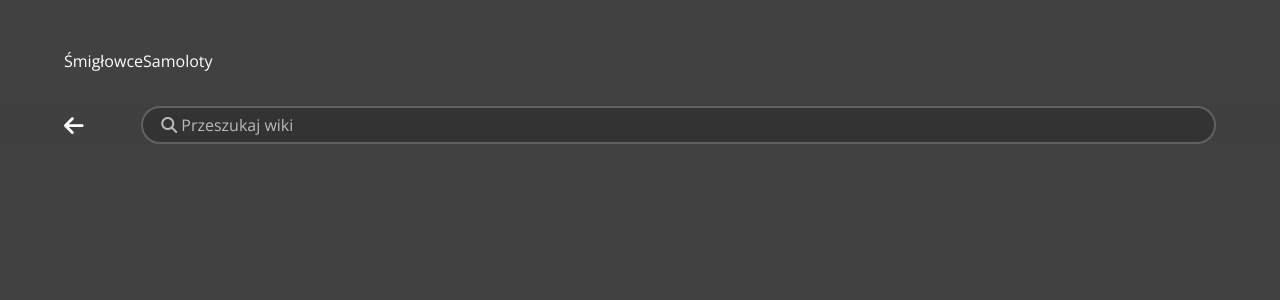
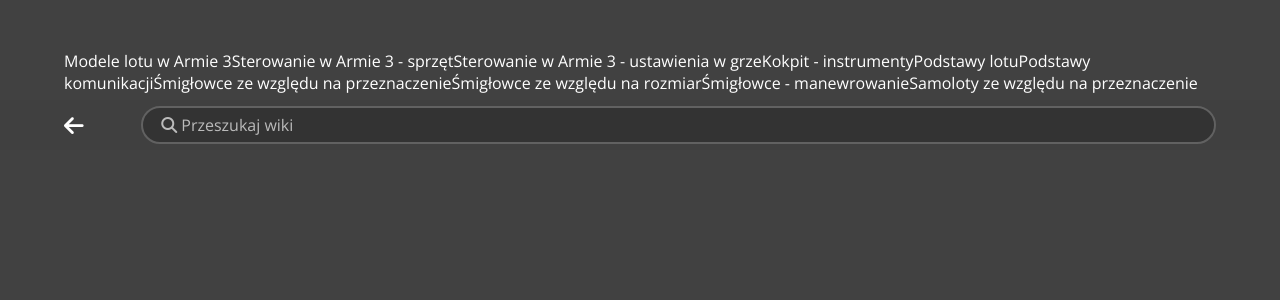
Before and after one commit to Pawel2923/PTAP, a React (Create React App) app: page /search in a window 1280 px wide. Shown: the top 300 px of the page. Built offline with nearby package versions, Linux system fonts and the light colour scheme.

Commit message:
Create search list

```diff
--- a/src/components/Search/Search.js
+++ b/src/components/Search/Search.js
@@ -1,18 +1,8 @@
 import React, { useState, useRef, useEffect } from "react";
 import { Link, useLocation, useNavigate } from "react-router-dom";
 
+import searchList from "./SearchList.json";
 import classes from "./Search.module.css";
-
-const searchList = [
-  {
-    name: "Śmigłowce",
-    address: "/wiki/heli-light",
-  },
-  {
-    name: "Samoloty",
-    address: "/planes",
-  },
-];
 
 const Search = () => {
   const navigate = useNavigate();
@@ -90,8 +80,8 @@ const Search = () => {
         )}
       </form>
       <div className={classes.content}>
-        {searchList.map((item, index) => (
-          <Link key={index} to={item.address}>{item.name}</Link>
+        {searchList.map((item, key) => (
+          <Link key={key} to={item.address}>{item.name}</Link>
         ))}
       </div>
     </div>
--- /dev/null
+++ b/src/components/Search/SearchList.json
@@ -0,0 +1,42 @@
+[
+  {
+    "name": "Modele lotu w Armie 3",
+    "address": "/wiki/flight-models"
+  },
+  {
+    "name": "Sterowanie w Armie 3 - sprzęt",
+    "address": "/wiki/settings-gear"
+  },
+  {
+    "name": "Sterowanie w Armie 3 - ustawienia w grze",
+    "address": "/wiki/settings-ingame"
+  },
+  {
+    "name": "Kokpit - instrumenty",
+    "address": "/wiki/flight-instruments"
+  },
+  {
+    "name": "Podstawy lotu",
+    "address": "/wiki/flight-basics"
+  },
+  {
+    "name": "Podstawy komunikacji",
+    "address": "/wiki/flight-comms"
+  },
+  {
+    "name": "Śmigłowce ze względu na przeznaczenie",
+    "address": "/wiki/heli-purpose"
+  },
+  {
+    "name": "Śmigłowce ze względu na rozmiar",
+    "address": "/wiki/heli-weight"
+  },
+  {
+    "name": "Śmigłowce - manewrowanie",
+    "address": "/wiki/heli-maneuvers"
+  },
+  {
+    "name": "Samoloty ze względu na przeznaczenie",
+    "address": "/wiki/planes-purpose"
+  }
+]
```
